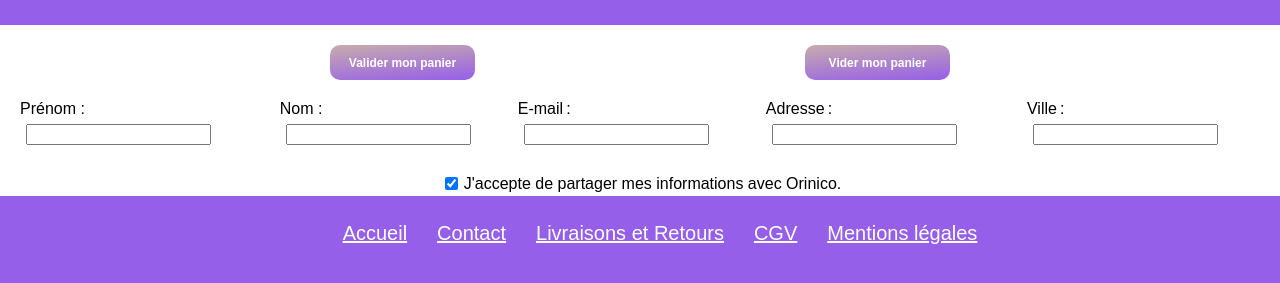
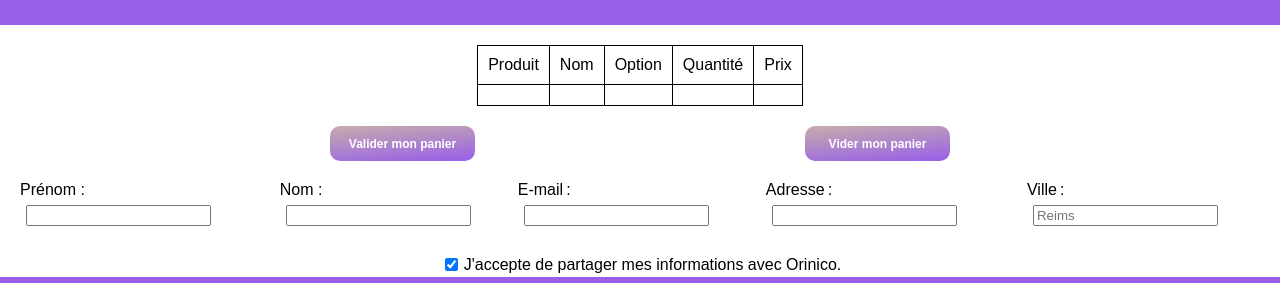
Before and after one commit to FaridBF/FaridBouras_5_19092021, a plain HTML site: page panier.html in a window 1280 px wide. Shown: the part 350-633 px from the top of the page. Drawn offline with Linux system fonts and the light colour scheme.

Commit message:
WIP tableau du panier

```diff
--- a/panier.css
+++ b/panier.css
@@ -70,7 +70,24 @@ h1 {
   justify-content: center;
   font-size: 30px;
 }
-
+/*Section 2 - Produits - les boutons*/
+.tableau {
+  display: flex;
+  justify-content: center;
+}
+table {
+  border-collapse: collapse;
+  width: 300px;
+  margin-bottom: 20px;
+}
+td {
+  table-layout: fixed;
+}
+th,
+td {
+  border: 1px solid black;
+  padding: 10px;
+}
 /*Section 2 - Produits - les boutons*/
 .les_boutons {
   display: flex;
--- a/panier.html
+++ b/panier.html
@@ -32,7 +32,6 @@
     </header>
     <main>
         <!-- Section 1 - Présentation -->
-
         <section>
             <div class="accueil">
                 <h1>Orinoco</h1>
@@ -41,6 +40,25 @@
             </div>
         </section>
         <!-- Section 2 - Produits-->
+        <section>
+            <div class="tableau">
+                <table class="shopping">
+                    <tr>
+                        <td>Produit</td>
+                        <td>Nom</td>
+                        <td>Option</td>
+                        <td>Quantité</td>
+                        <td>Prix</td>
+                    </tr>
+                    <tr>
+                        <td></td>
+                        <td></td>
+                        <td></td>
+                        <td></td>
+                        <td></td>
+                    </tr>
+                </table>
+            </div>
             <div class="les_boutons">
                 <div class="bouton">
                     <a href="produit.html" button class="bouton_commander" type="button">Valider mon
@@ -55,29 +73,30 @@
             <form action="formulaire" method="post">
                 <div>
                     <label for="name">Prénom :</label>
-                <input type="text" id="name" name="user_name">
+                    <input type="text" id="name" name="user_name" placehorder="Julien">
                 </div>
                 <div>
                     <label for="name">Nom :</label>
-                <input type="text" id="name" name="user_name">
+                    <input type="text" id="name" name="user_name" placehorder="Bruel">
                 </div>
                 <div>
                     <label for="mail">E-mail :</label>
-                <input type="email" id="mail" name="user_mail">
+                    <input type="email" id="mail" name="user_mail" placehorder="orinico@gmail.com">
                 </div>
                 <div>
                     <label for="mail">Adresse :</label>
-                <input type="email" id="mail" name="user_mail">
+                    <input type="email" id="mail" name="user_mail" placehorder="18 rue orinico">
                 </div>
                 <div>
                     <label for="mail">Ville :</label>
-                <input type="email" id="mail" name="user_mail">
+                    <input type="email" id="mail" name="user_mail" placeholder="Reims">
                 </div>
             </form>
             <div class="case">
                 <input type="checkbox" id="cocher" name="cocher" checked>
                 <label for="cocher">J'accepte de partager mes informations avec Orinico.</label>
             </div>
+        </section>
     </main>
     <!-- Footer -->
     <footer>
@@ -116,6 +135,7 @@
             </div>
         </div>
     </footer>
+    <script src="panier.js"></script>
 </body>
 
 </html>
--- /dev/null
+++ b/panier.js
@@ -0,0 +1,11 @@
+// Création du tableau avec 6 élements via la class tableau
+var tableau = ["produit", "nom", "option", "quantité", "prix", "sous-total"];
+console.log("tableau", tableau);
+
+var input = document.getElementsByClassName("tableau");
+console.log(input);
+
+// for (var i = 0; i < input.length; i++) {
+//   // console.log(input[i].value);
+//   console.log(i);
+// }
```
Lines whose indentation alone changed are shown as unchanged.
